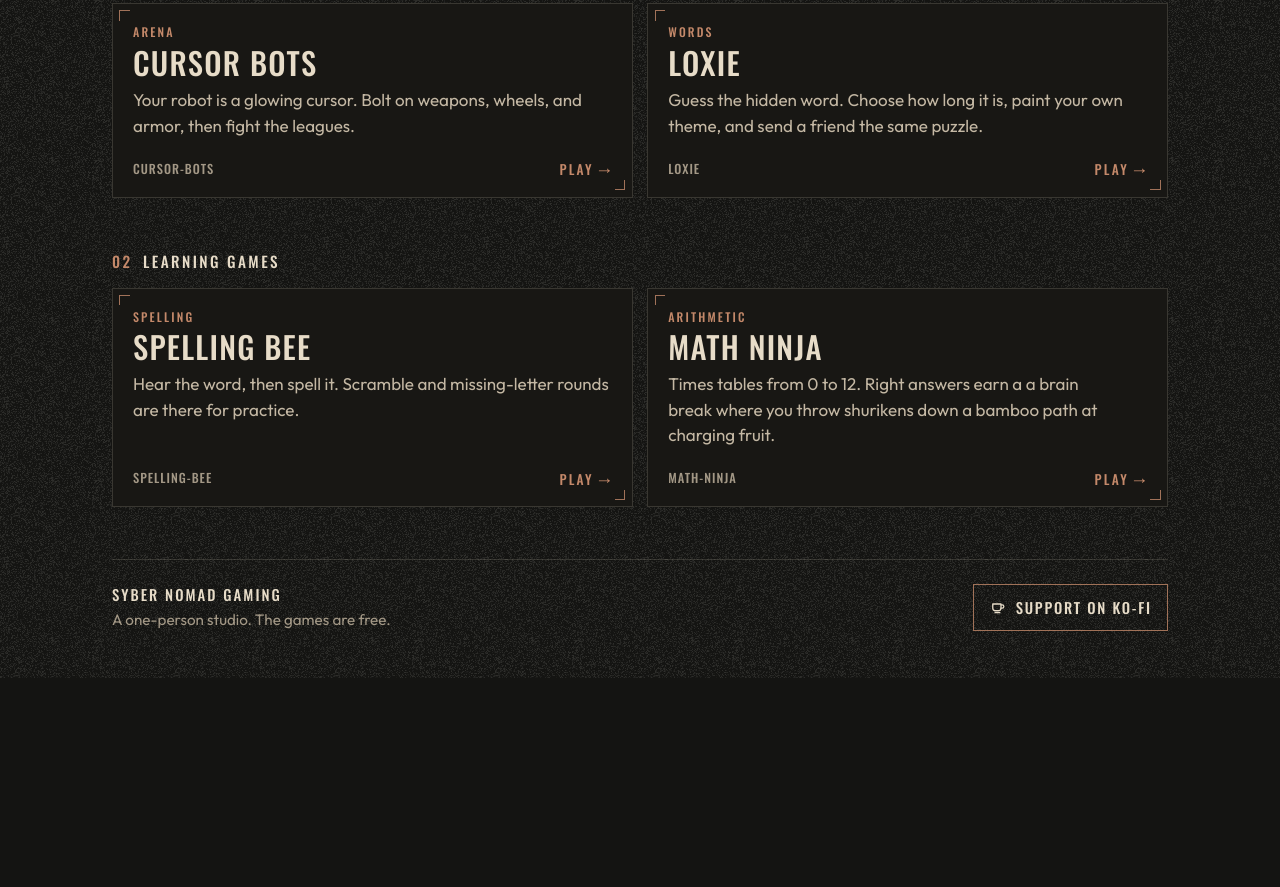
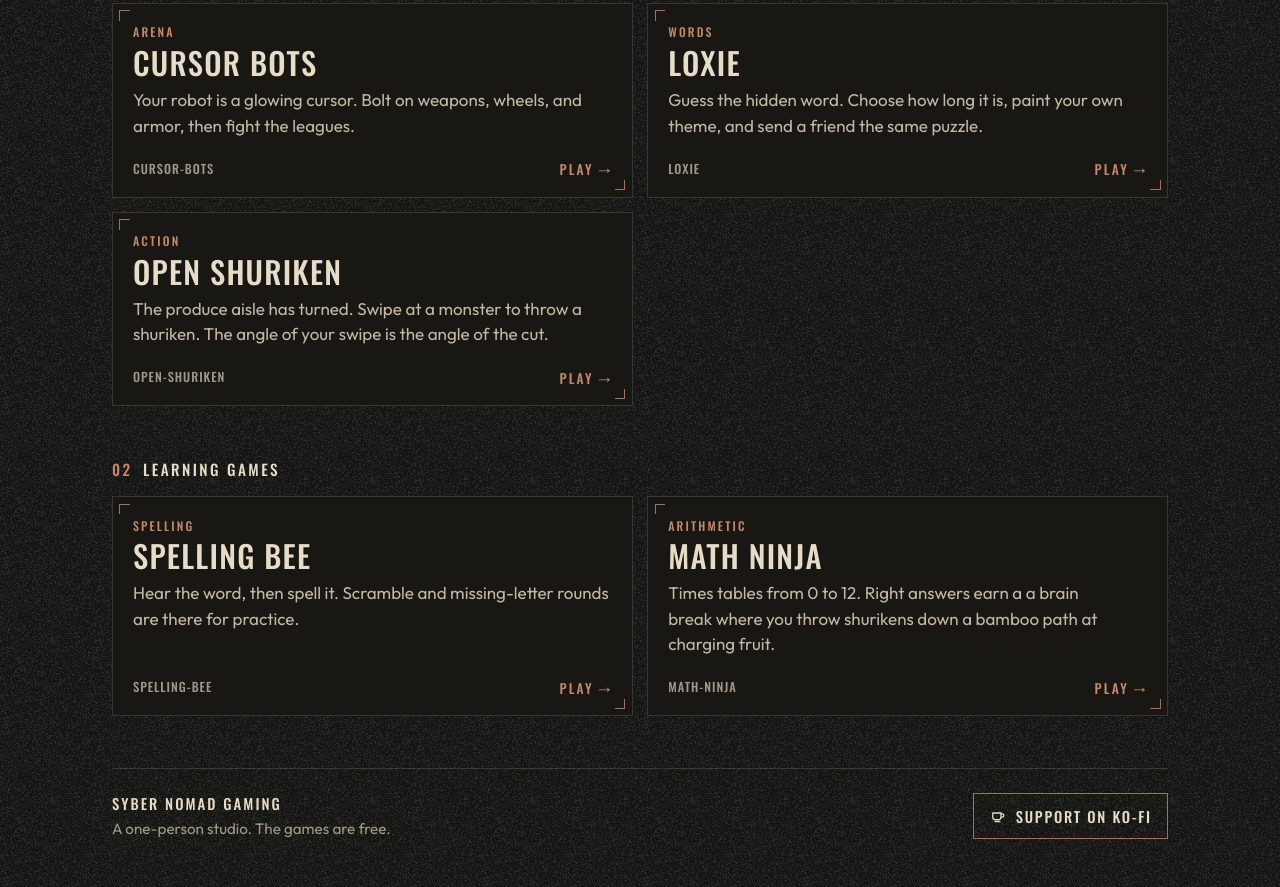
Before and after one commit to sybernomad/syber-nomad-gaming, a plain HTML site: page index.html in a window 1280 px wide. Shown: the part 866-1753 px from the top of the page. Before the commit the page ends 1544 px from the top, so only its background shows below. Drawn offline with Linux system fonts and the light colour scheme.

Commit message:
Add Open Shuriken to games list
Co-Authored-By: Claude Opus 5.5 <noreply@anthropic.com>

```diff
--- a/index.html
+++ b/index.html
@@ -4,7 +4,7 @@
   <meta charset="utf-8">
   <meta name="viewport" content="width=device-width, initial-scale=1">
   <title>Syber Nomad Gaming</title>
-  <meta name="description" content="Progressive web games from Syber Nomad Gaming. Ember Grid, Chroma Dock, Cursor Racing, Cursor Bots, Loxie, Spelling Bee, and Math Ninja.">
+  <meta name="description" content="Progressive web games from Syber Nomad Gaming. Ember Grid, Chroma Dock, Cursor Racing, Cursor Bots, Loxie, Open Shuriken, Spelling Bee, and Math Ninja.">
   <meta name="theme-color" content="#141412">
   <meta property="og:title" content="Syber Nomad Gaming">
   <meta property="og:description" content="A one-person studio. Installable games that keep working offline.">
@@ -100,6 +100,18 @@
               <span class="go">Play <span aria-hidden="true">→</span></span>
             </p>
           </a>
+
+          <a class="card" href="https://sybernomad.github.io/open-shuriken/">
+            <div class="card-body">
+              <p class="kicker">Action</p>
+              <h3>Open Shuriken</h3>
+              <p class="blurb">The produce aisle has turned. Swipe at a monster to throw a shuriken. The angle of your swipe is the angle of the cut.</p>
+            </div>
+            <p class="card-foot">
+              <span class="host">open-shuriken</span>
+              <span class="go">Play <span aria-hidden="true">→</span></span>
+            </p>
+          </a>
         </div>
       </section>
 
```
